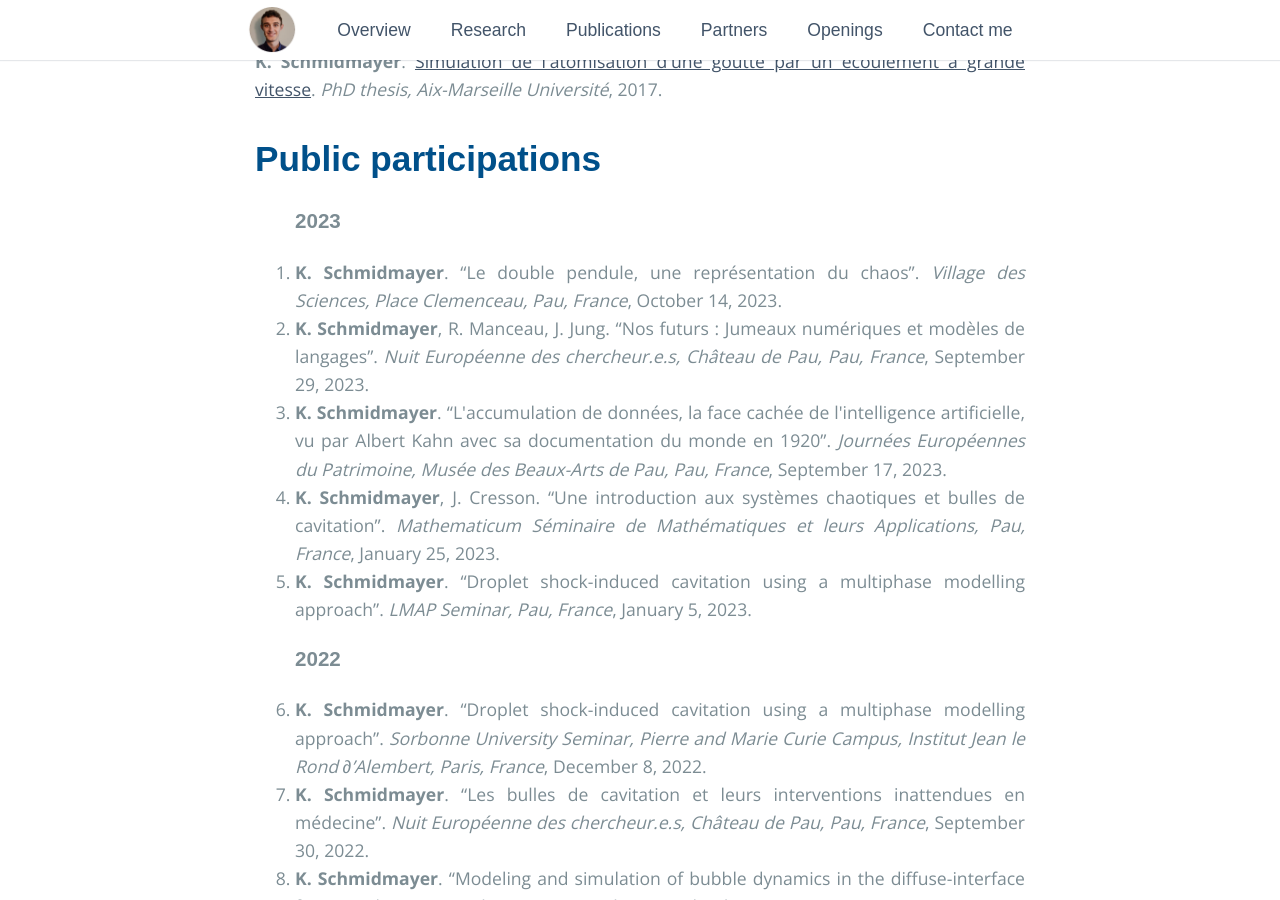
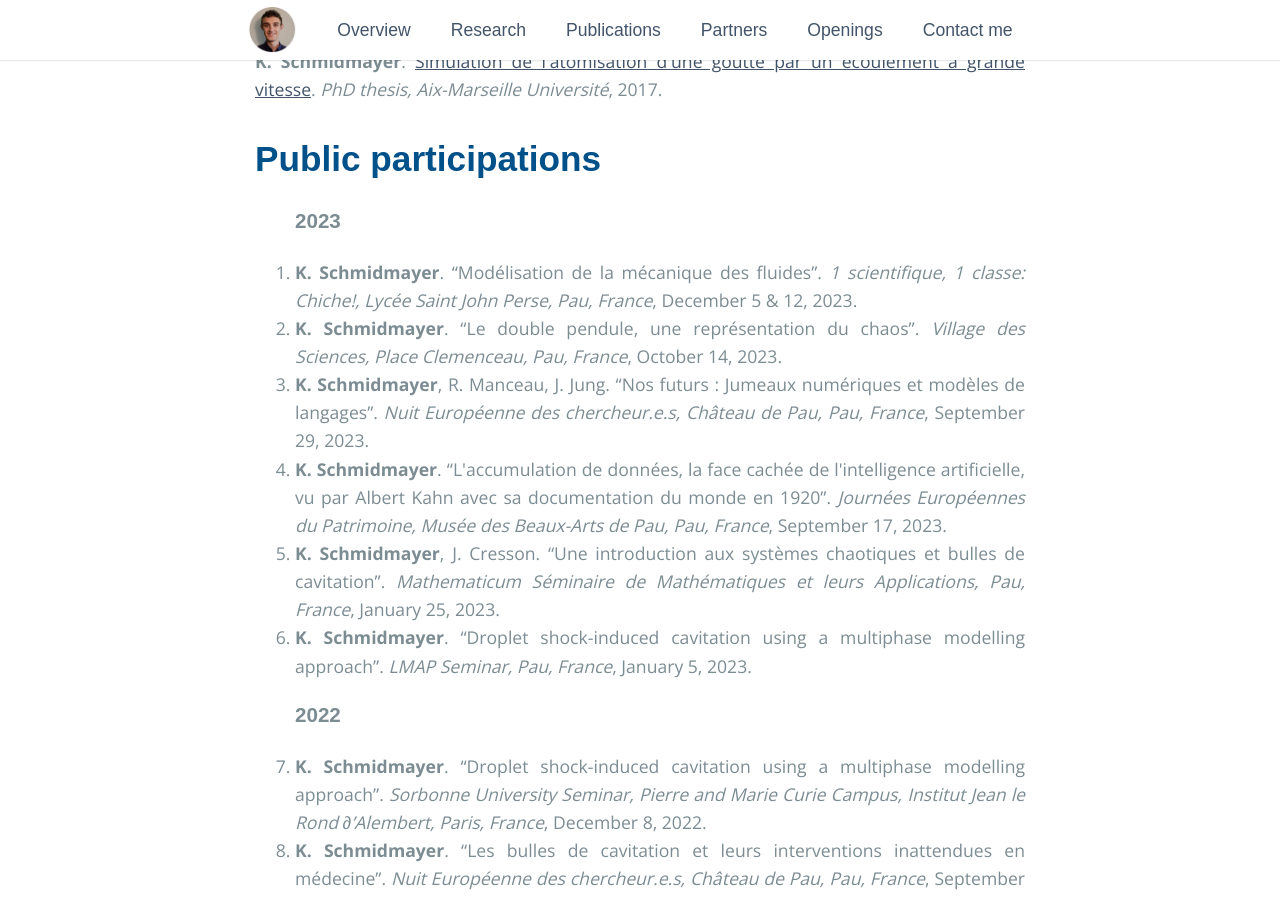
Before and after one commit to kevinschmidmayer/kevinschmidmayer.github.io, a Jekyll site: the page built from _pages/publications.md, in a window 1280 px wide and 900 px high, scrolled down 4311 px. Built offline with Jekyll 4.4.1, drawn with Linux system fonts in a browser that asks for light colours; some web fonts are replaced.

Commit message:
Update publications

```diff
--- a/_pages/publications.md
+++ b/_pages/publications.md
@@ -78,6 +78,7 @@ permalink: /publications/
 	<h1> Public participations </h1>
 	<ol>
 		<h3> 2023 </h3>
+		<li> <span style="font-weight:bold">K. Schmidmayer</span>. “Modélisation de la mécanique des fluides”. <em>1 scientifique, 1 classe: Chiche!, Lycée Saint John Perse, Pau, France</em>, December 5 & 12, 2023. </li>
 		<li> <span style="font-weight:bold">K. Schmidmayer</span>. “Le double pendule, une représentation du chaos”. <em>Village des Sciences, Place Clemenceau, Pau, France</em>, October 14, 2023. </li>
 		<li> <span style="font-weight:bold">K. Schmidmayer</span>, R. Manceau, J. Jung. “Nos futurs : Jumeaux numériques et modèles de langages”. <em>Nuit Européenne des chercheur.e.s, Château de Pau, Pau, France</em>, September 29, 2023. </li>
 		<li> <span style="font-weight:bold">K. Schmidmayer</span>. “L'accumulation de données, la face cachée de l'intelligence artificielle, vu par Albert Kahn avec sa documentation du monde en 1920”. <em>Journées Européennes du Patrimoine, Musée des Beaux-Arts de Pau, Pau, France</em>, September 17, 2023. </li>
```
